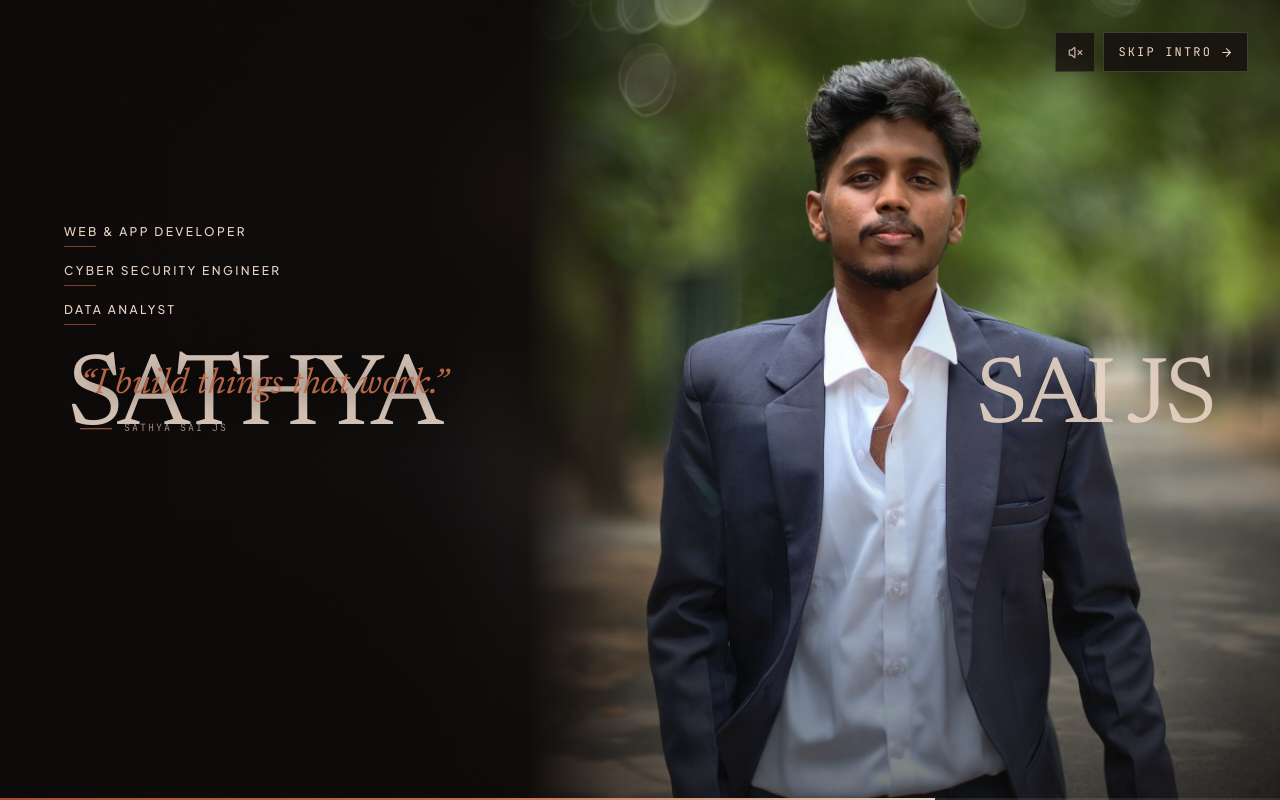
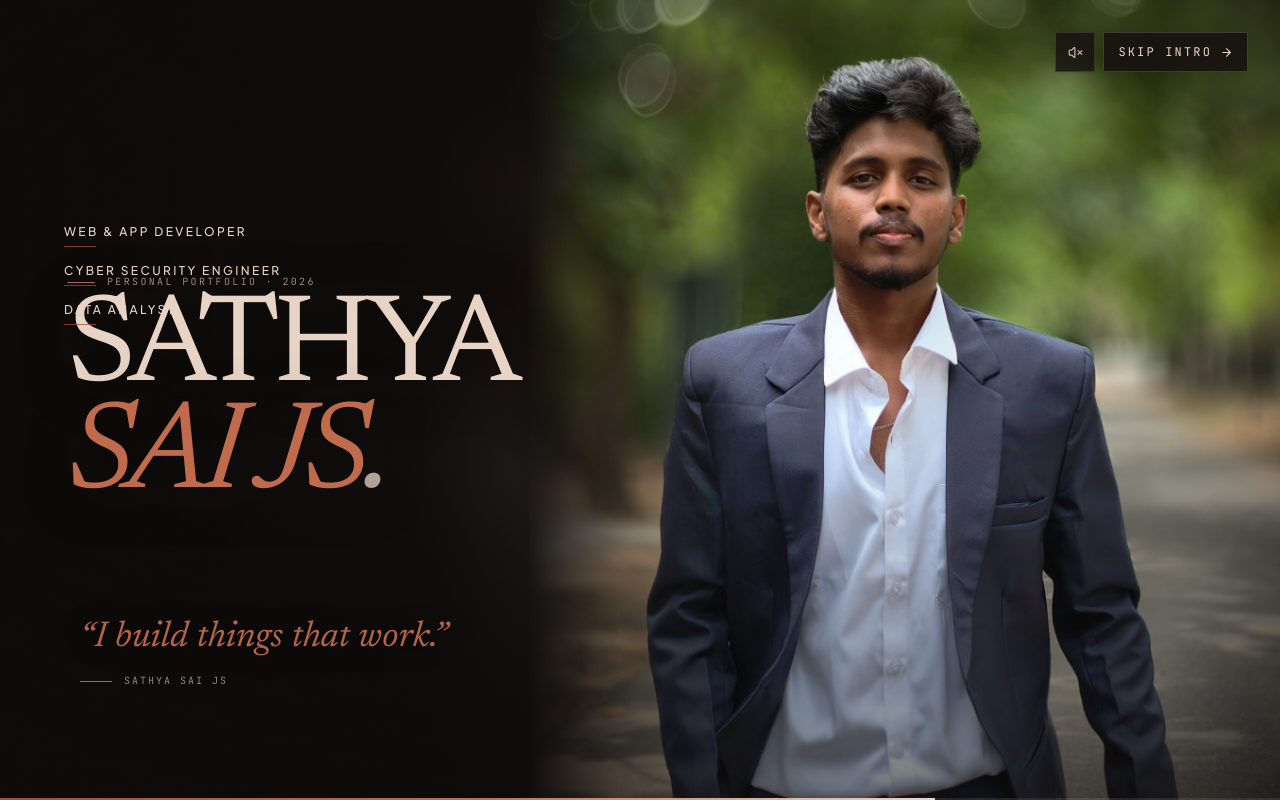
Before and after one commit to satboy-12/SATHYA-SAI-JS-v2, a React (Vite) app: page / in a window 1280 px wide. Shown: the top 800 px of the page. Built offline with nearby package versions, Linux system fonts and the light colour scheme; a web font is replaced by a local one.

Commit message:
Refine cinematic human portrait title reveal

```diff
--- a/src/components/CinematicOpeningSequence.tsx
+++ b/src/components/CinematicOpeningSequence.tsx
@@ -225,6 +225,17 @@ export const CinematicOpeningSequence: React.FC<CinematicOpeningSequenceProps> =
         aria-hidden="true"
       />
 
+      <div
+        className="absolute right-[-8%] top-[12%] z-[8] h-[70vh] w-[70vw] max-w-[900px] rounded-full pointer-events-none"
+        style={{
+          opacity: portraitReveal * 0.72,
+          background: 'radial-gradient(ellipse at center, rgba(168,76,53,0.22) 0%, rgba(192,106,75,0.08) 38%, transparent 72%)',
+          filter: 'blur(42px)',
+          transform: `scale(${portraitScale})`,
+        }}
+        aria-hidden="true"
+      />
+
       <img
         src={PORTRAIT_SRC}
         alt="Sathya Sai JS"
@@ -342,15 +353,19 @@ export const CinematicOpeningSequence: React.FC<CinematicOpeningSequenceProps> =
         <div
           style={{
             opacity: giantNameOpacity,
-            transform: 'translate(-50%, -50%) scale(' + giantNameScale + ')',
+            transform: 'translateY(-50%) scale(' + giantNameScale + ')',
           }}
-          className="absolute left-1/2 top-1/2 z-[20] flex w-full flex-col items-start justify-center gap-0 px-7 sm:flex-row sm:items-center sm:justify-between sm:gap-2 sm:px-10 md:px-16 pointer-events-none"
+          className="absolute left-0 top-[49%] z-[20] flex w-full flex-col items-start justify-center gap-0 px-6 sm:px-10 md:px-16 pointer-events-none"
         >
-          <h1 className="font-serif-editorial text-[clamp(2.7rem,8vw,10rem)] font-normal leading-[0.88] tracking-[-0.045em] text-[#E8D4C5]/90">
+          <div className="mb-3 flex items-center gap-3 text-[9px] sm:text-[10px] font-mono-code uppercase tracking-[0.24em] text-[#C7B0A1]/80">
+            <span className="h-px w-7 bg-[#C06A4B]" />
+            <span>PERSONAL PORTFOLIO · 2026</span>
+          </div>
+          <h1 className="font-serif-editorial text-[clamp(3.15rem,9.8vw,9.4rem)] font-normal leading-[0.78] tracking-[-0.055em] text-[#E8D4C5] drop-shadow-[0_4px_28px_rgba(13,10,9,0.48)]">
             SATHYA
           </h1>
-          <h1 className="font-serif-editorial text-[clamp(2.35rem,7.4vw,10rem)] font-normal leading-none tracking-[-0.045em] text-[#E8D4C5]/90">
-            SAI JS
+          <h1 className="mt-2 font-serif-editorial text-[clamp(3.15rem,9.8vw,9.4rem)] font-normal italic leading-[0.82] tracking-[-0.055em] text-[#C06A4B] drop-shadow-[0_4px_28px_rgba(13,10,9,0.48)]">
+            SAI JS<span className="text-[#E8D4C5]/75">.</span>
           </h1>
         </div>
       )}
@@ -374,7 +389,7 @@ export const CinematicOpeningSequence: React.FC<CinematicOpeningSequenceProps> =
       {currentSec >= 6.45 && currentSec < 9.25 && (
         <div
           style={{ opacity: statementOpacity }}
-          className="absolute left-6 right-6 sm:left-12 sm:right-auto md:left-20 top-[72%] sm:top-1/2 z-30 max-w-xs sm:max-w-sm -translate-y-1/2 pointer-events-none"
+          className="absolute left-6 right-6 sm:left-12 sm:right-auto md:left-20 top-[77%] z-30 max-w-xs sm:max-w-sm pointer-events-none"
         >
           <p className="font-serif-reading text-2xl sm:text-3xl md:text-4xl italic leading-tight text-[#C06A4B] drop-shadow-[0_2px_12px_rgba(0,0,0,0.9)]">
             “I build things that work.”
```
